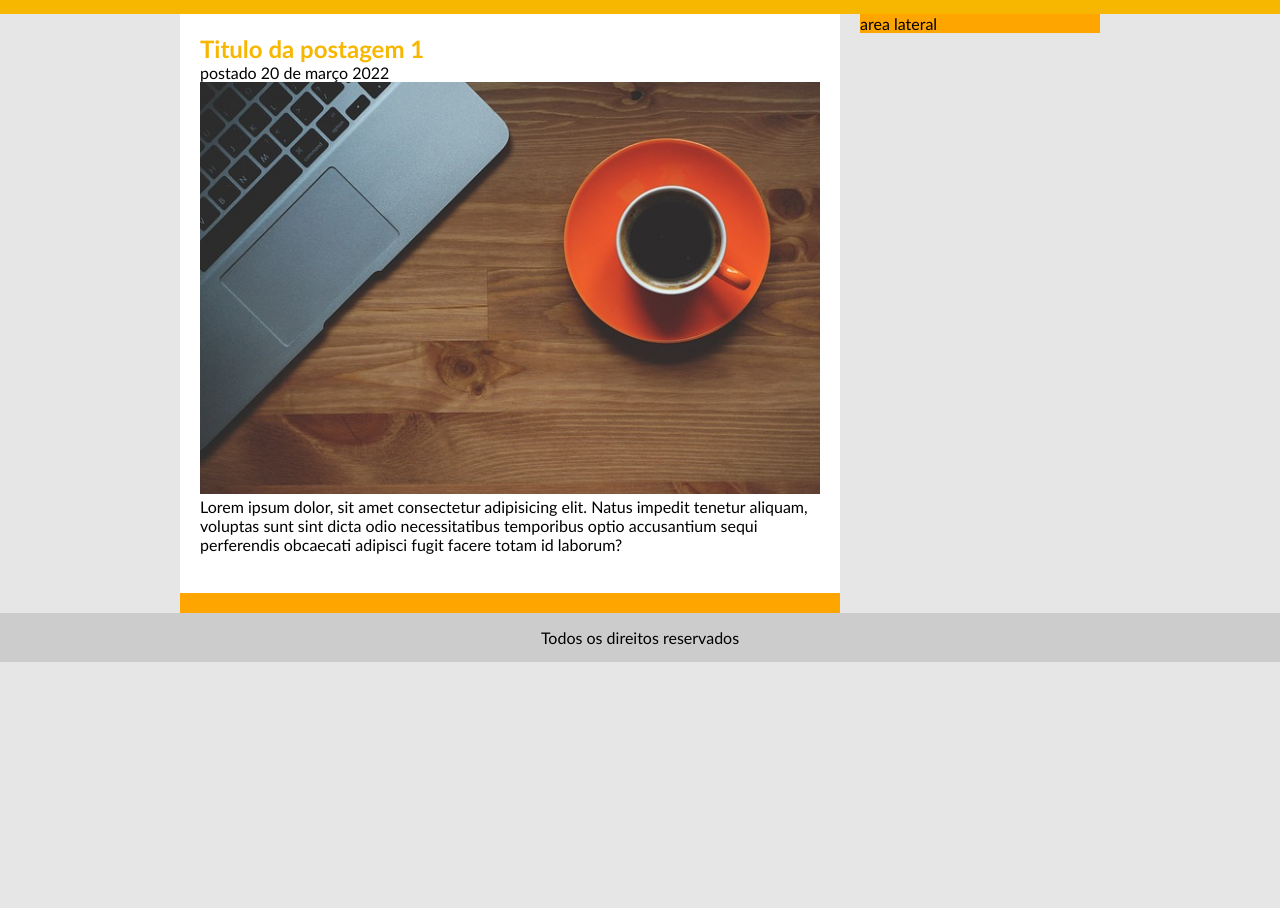
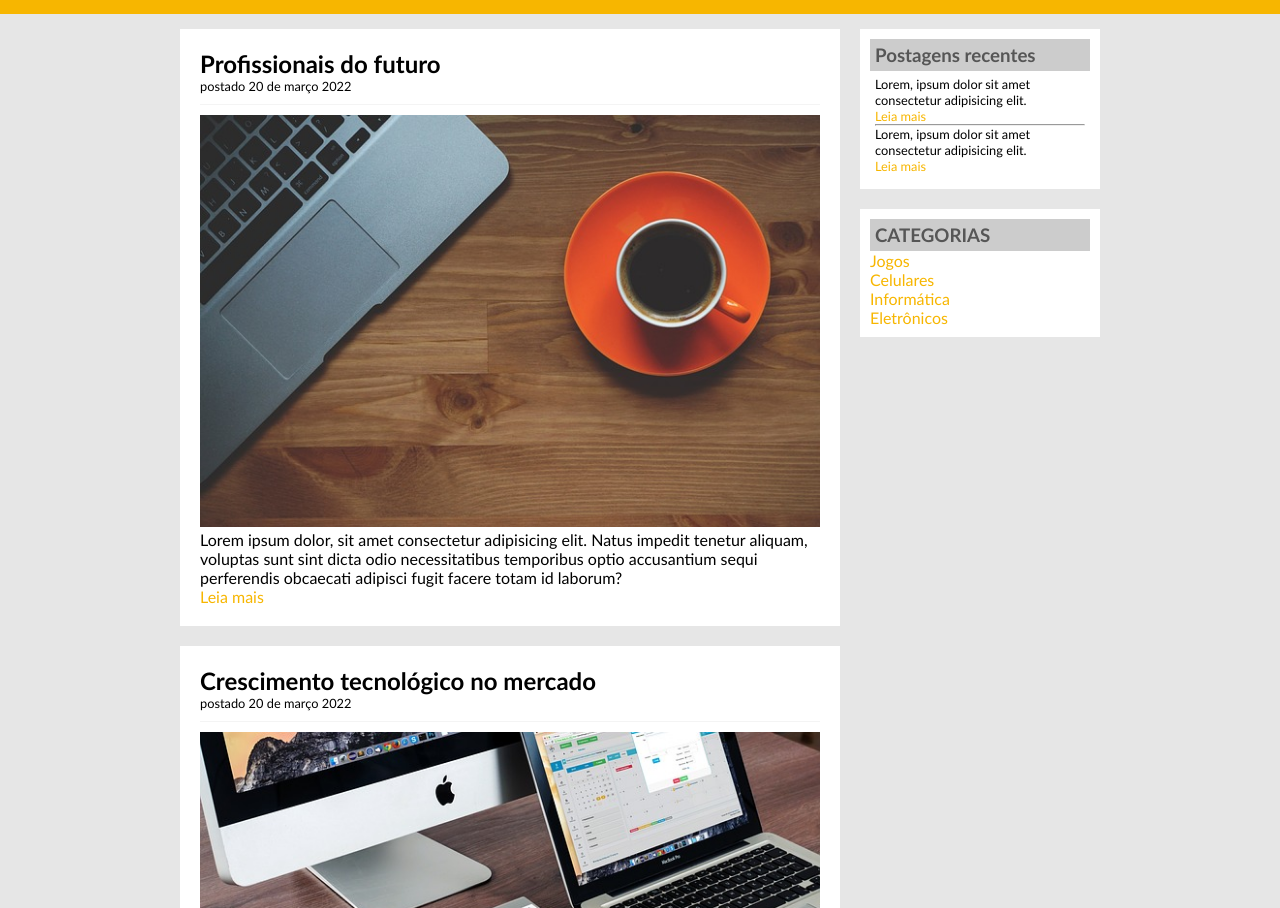
Before and after one commit to araujoleonardo310/TecBlog, a plain HTML site: page index.html in a window 1280 px wide. Shown: the part 123-1031 px from the top of the page. Before the commit the page ends 800 px from the top, so only its background shows below. Drawn offline with Linux system fonts and the light colour scheme.

Commit message:
Links, menu e categoria criados e estilizados

```diff
--- a/css/style.css
+++ b/css/style.css
@@ -26,13 +26,10 @@ body {
 }
 
 .area-principal {
-    background: #fff;
+
     width: 920px;
     margin: 0 auto;
-}
-
-.area-postagens, .area-lateral {
-    background: orange;
+    padding: 15px;
 }
 
 .area-postagens {
@@ -45,10 +42,25 @@ body {
     float: right;
 }
 
+img {
+    width: 620px;
+}
+
 .postagem {
     padding: 20px;
     margin-bottom: 20px;
     background: #fff;
+}
+
+.conteudo-lateral {
+    background-color: #fff;
+    padding: 10px;
+    margin-bottom: 20px;
+}
+
+.postagem-lateral {
+    font-size: 0.8em;
+    padding: 5px;
 }
 
 .rodape {
@@ -59,9 +71,7 @@ body {
 
 }
 
-.postagem img {
-    width: 620px;
-}
+
 
 
 
@@ -69,17 +79,27 @@ body {
 ********* FORMATAÇÃO DO MENU *******
 */
 
-a{
+a {
     text-decoration: none;
 }
 
 a:link, a:visited {
-    color: #fff;
-    padding: 8px 12px;
+    color: #f7b600;
+
 }
 
 a:hover {
-    color: #f7b600;
+    text-decoration: underline;
+}
+
+#area-cabecalho a:link, #area-cabecalho a:visited {
+    color: #fff;
+    padding: 8px 12px;
+    text-decoration: none;
+}
+
+#area-cabecalho a:hover {
+    color: #000;
     background: #fff;
 }
 
@@ -87,12 +107,18 @@ a:hover {
 ******** FORMATAÇÃO EM GERAL **********
 */
 h1 {
-    color: #4e4e4e;
+    color: #000;
     font-size: 2.5em;
 }
 
 h2 {
-    color: #f7b600;
+    color: #000;
+}
+
+h3 {
+    color: #565656;
+    background-color: #ccc;
+    padding: 5px;
 }
 
 .blog {
@@ -101,5 +127,12 @@ h2 {
 
 .data-postagem {
     font-size: 0.8em;
+}
 
+.data-postagem {
+    font-size: 0.8em;
+    border-bottom: 1px solid #f4f4f4;
+    padding-bottom: 10px;
+    margin-bottom: 10px;
+    display: block;
 }
--- a/index.html
+++ b/index.html
@@ -33,10 +33,10 @@
       <div class="area-postagens">
         <!-- ABERTURA POSTAGENS -->
 
-        <!-- ABERTURA CONTEUDO -->
+        <!-- ABERTURA CONTEUDO 1 -->
         <div class="postagem">
-          <h2>Titulo da postagem 1</h2>
-          <span>postado 20 de março 2022</span>
+          <h2>Profissionais do futuro</h2>
+          <span class="data-postagem">postado 20 de março 2022</span>
           <img src="img/imagem1.jpg" alt="banner" />
           <p>
             Lorem ipsum dolor, sit amet consectetur adipisicing elit. Natus
@@ -46,17 +46,61 @@
           </p>
           <a href="">Leia mais</a>
         </div>
-        <!-- FIM DO CONTEUDO -->
+        <!-- FIM DO CONTEUDO 1 -->
+
+        <!-- ABERTURA CONTEUDO 2 -->
+        <div class="postagem">
+          <h2>Crescimento tecnológico no mercado</h2>
+          <span class="data-postagem">postado 20 de março 2022</span>
+          <img src="img/imagem2.jpg" alt="banner" />
+          <p>
+            Lorem ipsum dolor, sit amet consectetur adipisicing elit. Natus
+            impedit tenetur aliquam, voluptas sunt sint dicta odio
+            necessitatibus temporibus optio accusantium sequi perferendis
+            obcaecati adipisci fugit facere totam id laborum?
+          </p>
+          <a href="">Leia mais</a>
+        </div>
+        <!-- FIM DO CONTEUDO 2 -->
       </div>
       <!-- FIM POSTAGENS -->
 
+
+
       <div class="area-lateral">
         <!-- MENU CATEGORIAS -->
-        area lateral
+        <div class="conteudo-lateral">
+          <!-- ABERTURA CONTEUDO DE MENU LATERAL -->
+          <h3>Postagens recentes</h3>
+
+          <div class="postagem-lateral"><!-- ABERTURA POST-->
+            <p>Lorem, ipsum dolor sit amet consectetur adipisicing elit.</p>
+            <a href="#">Leia mais</a>
+            <hr>
+
+            <p>Lorem, ipsum dolor sit amet consectetur adipisicing elit.</p>
+            <a href="#">Leia mais</a>
+          </div><!-- FECHAMENTO DE POST -->
+        <!-- FECHAMENTO DE CONTEUDO DE MENU LATERAL -->
       </div>
       <!-- FIM MENU CATEGORIAS -->
     </div>
     <!-- FIM DA AREA PRINCIPAL -->
+
+    <div class="area-lateral">
+      <!-- ABERTURA CATEGORIAS LINKS -->
+      <div class="conteudo-lateral">
+        <!-- ABERTURA CATEGORIA LINKS -->
+        <h3>CATEGORIAS</h3>
+        <a href="http://">Jogos</a><br>
+        <a href="http://">Celulares</a><br>
+        <a href="http://">Informática</a><br>
+        <a href="http://">Eletrônicos</a>
+      <!-- FECHAMENTO CATEGORIA LINKS -->
+    </div>
+    <!-- FIM CATEGORIA LINKS -->
+  </div>
+  <!-- FIM DA AREA PRINCIPAL -->
 
     <div class="rodape">
       <!-- RODAPE -->
```
